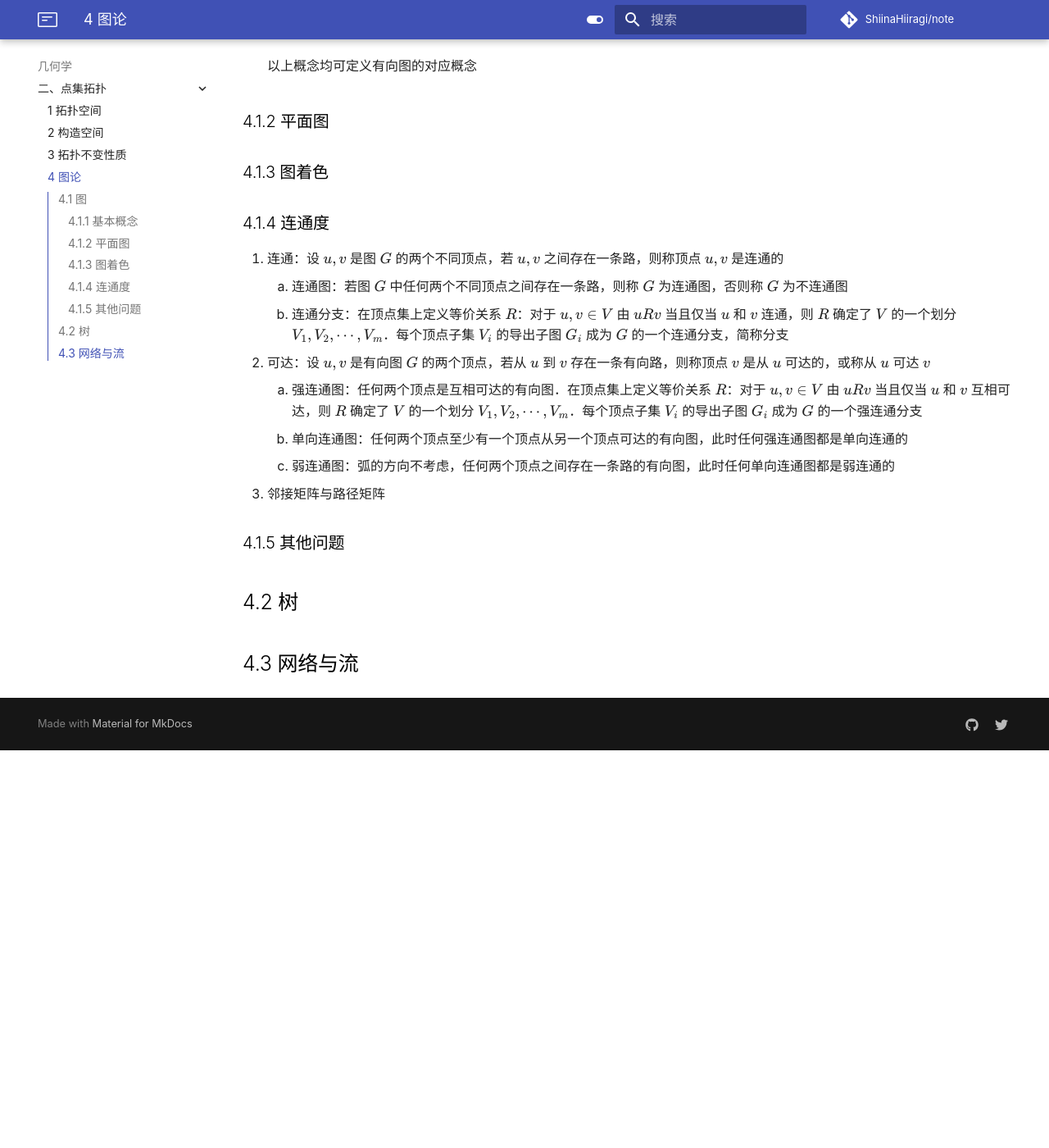
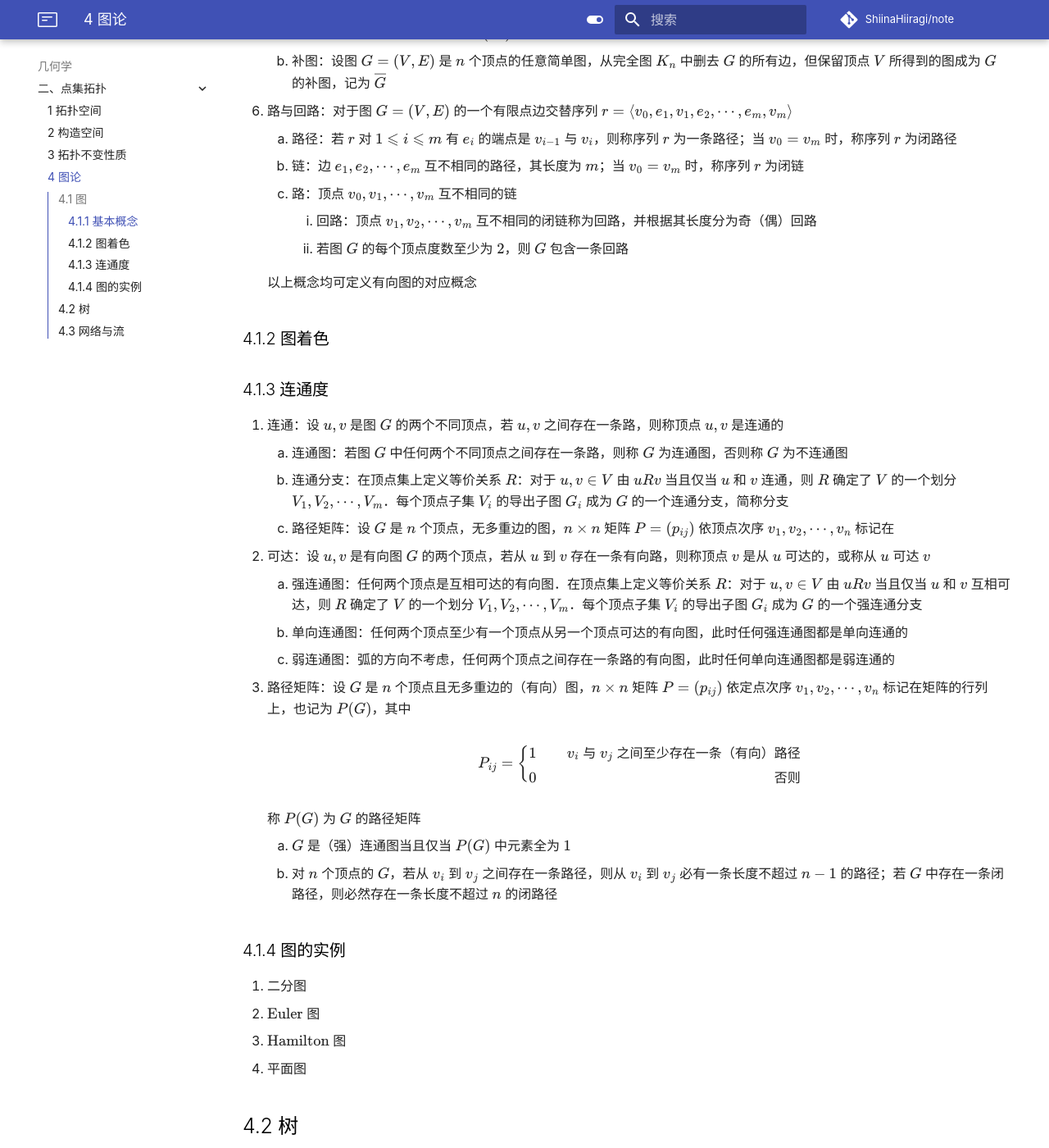
Before and after one commit to ShiinaHiiragi/note, an MkDocs documentation site: the page built from docs/top/point/graph.md, in a window 1280 px wide and 1400 px high, scrolled down 2184 px. Shown: the whole window at 82% size. Built offline with MkDocs 1.6.1 and Material for MkDocs 9.7.7, drawn with Linux system fonts in a browser that asks for light colours; comment, search, counter and statistics services are not loaded; before the commit the page ends 3099 px from its top, so only the background shows below that; some of the changed text lies outside the part shown.

Commit message:
some toc

```diff
--- a/docs/top/point/graph.md
+++ b/docs/top/point/graph.md
@@ -20,7 +20,21 @@
         3. 完全图 $K_n$：每两个顶点之间恰有一条边的图，若该图的顶点数为 $n$，则该图记为 $K_n$
     4. 带权图：设 $(V, E)$ 是一个图，$f: V \to \mathbf R, g: E \to \mathbf R$ 是两个函数．称有序三元组 $G = (V, E, f)$ 或 $G = (V, E, g)$ 以及有序四元组 $G = (V, E, f, g)$ 为带权图
 
-2. 顶点度数：设 $G = (V, E)$ 是一个图，顶点 $v$ 所关联的边数称为顶点 $v$ 的读书，记为 $d(v)$
+2. 邻接矩阵：设 $G$ 是 $n$ 个顶点，无多重边的（有向）图．$n \times n$ 矩阵 $M = (m_{ij})$ 依顶点次序 $v_1, v_2, \cdots, v_n$ 标记在矩阵的行与列上，也记为 $M(G)$，其中
+
+    $$
+    m_{ij} = \left\{\begin{aligned}
+    & 1, & v_i \textsf{ 与 } v_j \textsf{ 相邻或有一条弧} \\
+    & 0, & \textsf{否则}
+    \end{aligned}\right.
+    $$
+
+    称 $M(G)$ 为 $G$ 的邻接矩阵
+
+    1. 当 $G$ 为无向图时，$M^k \ (k \in \mathbf Z_+)$ 是对称矩阵
+    2. 设 $M^k = (m_{ij}^{(k)}) \ (k \in \mathbf Z_+)$，则 $M^k$ 中 $m_{ij}^{(k)}$ 等于顶点 $V_i$ 与 $V_j$ 之间长度为 $k$ 的（有向）路径数目
+
+3. 顶点度数：设 $G = (V, E)$ 是一个图，顶点 $v$ 所关联的边数称为顶点 $v$ 的读书，记为 $d(v)$
     1. 度数为 $1$ 的顶点称为悬挂点；度数为奇（偶）数的顶点称为奇（偶）顶点
     2. 握手定理：设图 $G$ 有顶点 $v_1, v_2, \cdots, v_n$ 有 $e$ 条边，则 ${\displaystyle \sum_{i=1}^n d(v_i) = 2e}$
     3. 度数列：设图 $G = (V， E), V = \{v_1, v_2, \cdots, v_n\}$，称 $\left<d(v_1), d(v_2), \cdots, d(v_n)\right>$ 为 $G$ 的度数列
@@ -50,21 +64,36 @@
 
     以上概念均可定义有向图的对应概念
 
-### 4.1.2 平面图
+### 4.1.2 图着色
 
-### 4.1.3 图着色
-
-### 4.1.4 连通度
+### 4.1.3 连通度
 1. 连通：设 $u, v$ 是图 $G$ 的两个不同顶点，若 $u, v$ 之间存在一条路，则称顶点 $u, v$ 是连通的
     1. 连通图：若图 $G$ 中任何两个不同顶点之间存在一条路，则称 $G$ 为连通图，否则称 $G$ 为不连通图
     2. 连通分支：在顶点集上定义等价关系 $R$：对于 $u, v \in V$ 由 $uRv$ 当且仅当 $u$ 和 $v$ 连通，则 $R$ 确定了 $V$ 的一个划分 $V_1, V_2, \cdots, V_m$．每个顶点子集 $V_i$ 的导出子图 $G_i$ 成为 $G$ 的一个连通分支，简称分支
+    3. 路径矩阵：设 $G$ 是 $n$ 个顶点，无多重边的图，$n \times n$ 矩阵 $P = (p_{ij})$ 依顶点次序 $v_1, v_2, \cdots, v_n$ 标记在
 2. 可达：设 $u, v$ 是有向图 $G$ 的两个顶点，若从 $u$ 到 $v$ 存在一条有向路，则称顶点 $v$ 是从 $u$ 可达的，或称从 $u$ 可达 $v$
     1. 强连通图：任何两个顶点是互相可达的有向图．在顶点集上定义等价关系 $R$：对于 $u, v \in V$ 由 $uRv$ 当且仅当 $u$ 和 $v$ 互相可达，则 $R$ 确定了 $V$ 的一个划分 $V_1, V_2, \cdots, V_m$．每个顶点子集 $V_i$ 的导出子图 $G_i$ 成为 $G$ 的一个强连通分支
     2. 单向连通图：任何两个顶点至少有一个顶点从另一个顶点可达的有向图，此时任何强连通图都是单向连通的
     3. 弱连通图：弧的方向不考虑，任何两个顶点之间存在一条路的有向图，此时任何单向连通图都是弱连通的
-3. 邻接矩阵与路径矩阵
+3. 路径矩阵：设 $G$ 是 $n$ 个顶点且无多重边的（有向）图，$n \times n$ 矩阵 $P = (p_{ij})$ 依定点次序 $v_1, v_2, \cdots, v_n$ 标记在矩阵的行列上，也记为 $P(G)$，其中
 
-### 4.1.5 其他问题
+    $$
+    P_{ij} = \left\{\begin{aligned}
+    & 1 & v_i \textsf{ 与 } v_j \textsf{ 之间至少存在一条（有向）路径} \\
+    & 0 & \textsf{否则}
+    \end{aligned}\right.
+    $$
+
+    称 $P(G)$ 为 $G$ 的路径矩阵
+
+    1. $G$ 是（强）连通图当且仅当 $P(G)$ 中元素全为 $1$
+    2. 对 $n$ 个顶点的 $G$，若从 $v_i$ 到 $v_j$ 之间存在一条路径，则从 $v_i$ 到 $v_j$ 必有一条长度不超过 $n - 1$ 的路径；若 $G$ 中存在一条闭路径，则必然存在一条长度不超过 $n$ 的闭路径
+
+### 4.1.4 图的实例
+1. 二分图
+2. $\text{Euler}$ 图
+3. $\text{Hamilton}$ 图
+4. 平面图
 
 ## 4.2 树
 
```
Also changed, not shown: other parts of docs/top/point/graph.md (+3 -3 lines).
